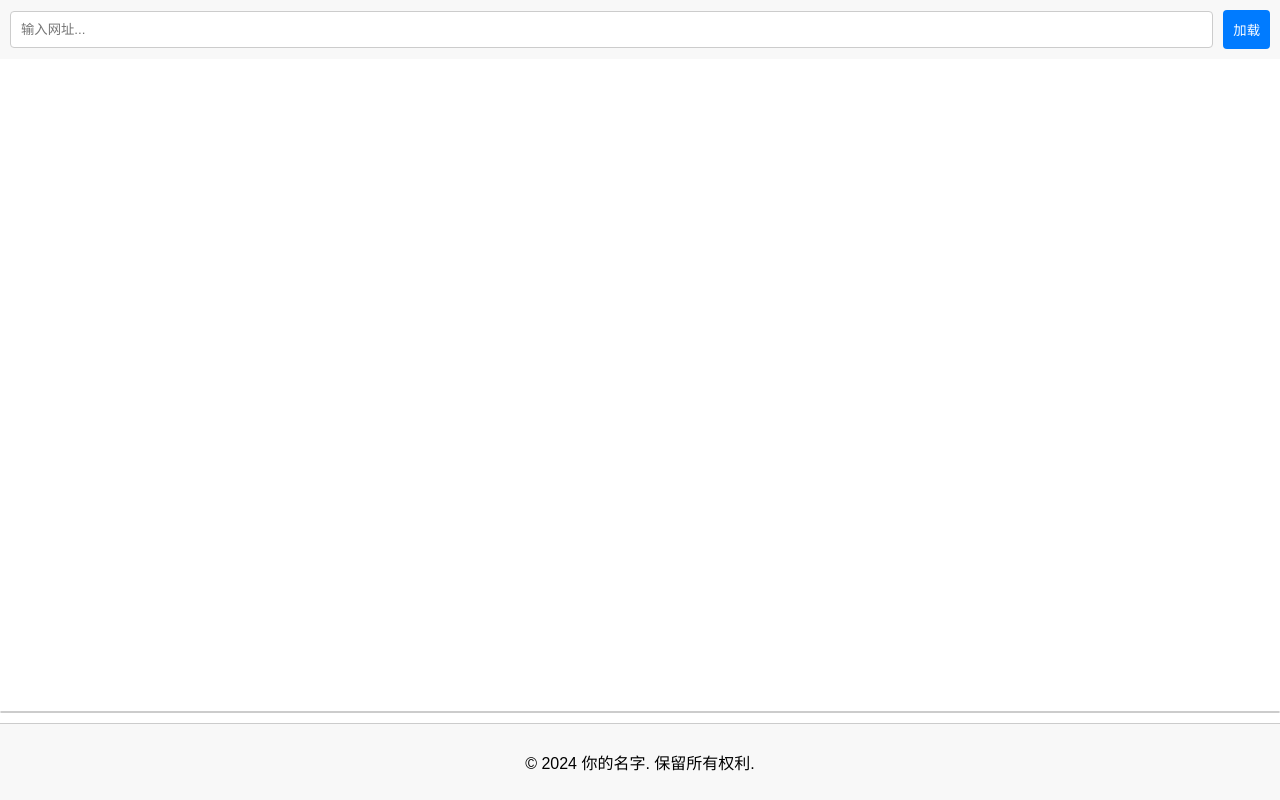
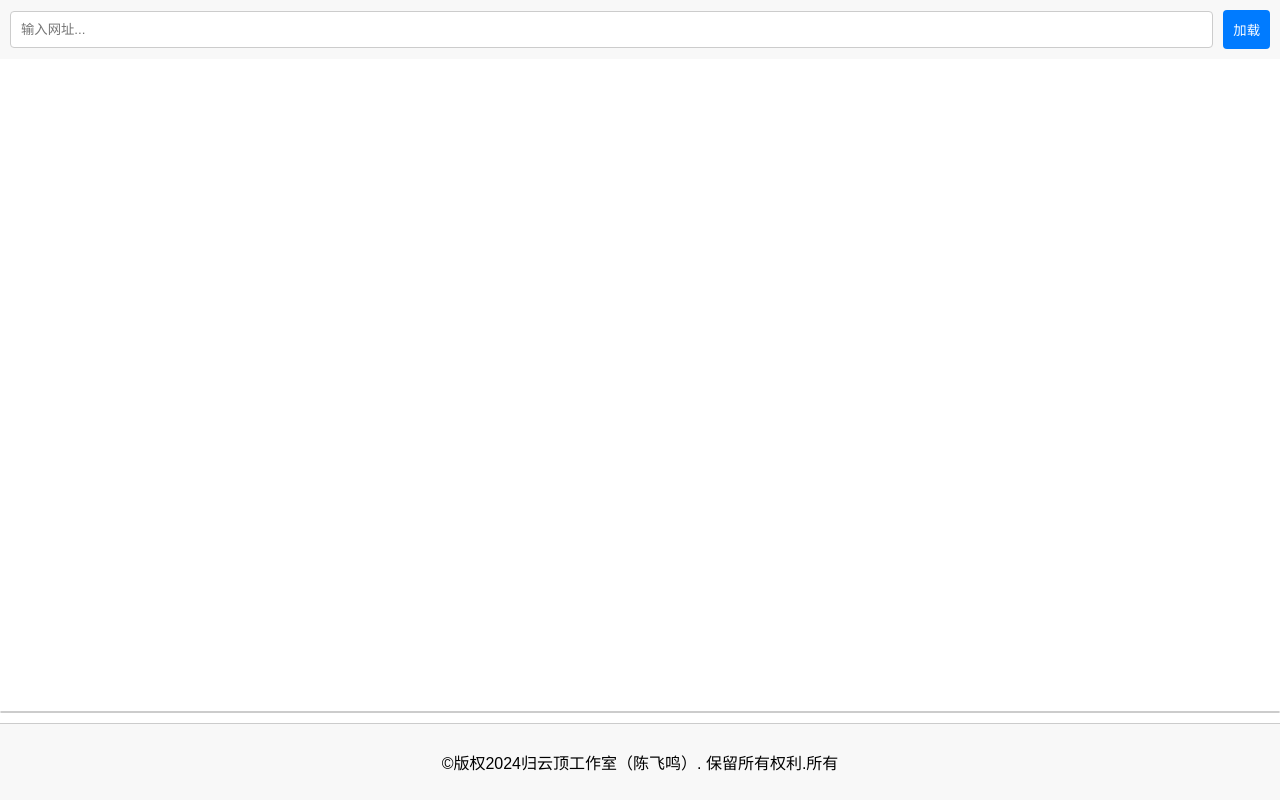
Before and after one commit to ydgzsc/llq, a plain HTML site: page index.html in a window 1280 px wide. Drawn offline with Linux system fonts and the light colour scheme.

Commit message:
Update index.html

```diff
--- a/index.html
+++ b/index.html
@@ -87,7 +87,7 @@
     <iframe id="webview" src=""></iframe>
     <div id="history"></div>
     <footer>
-        <p>&copy; 2024 你的名字. 保留所有权利.</p>
+        <p>&copy;版权2024归云顶工作室（陈飞鸣）. 保留所有权利.所有</p>
     </footer>
 
     <script>
```
